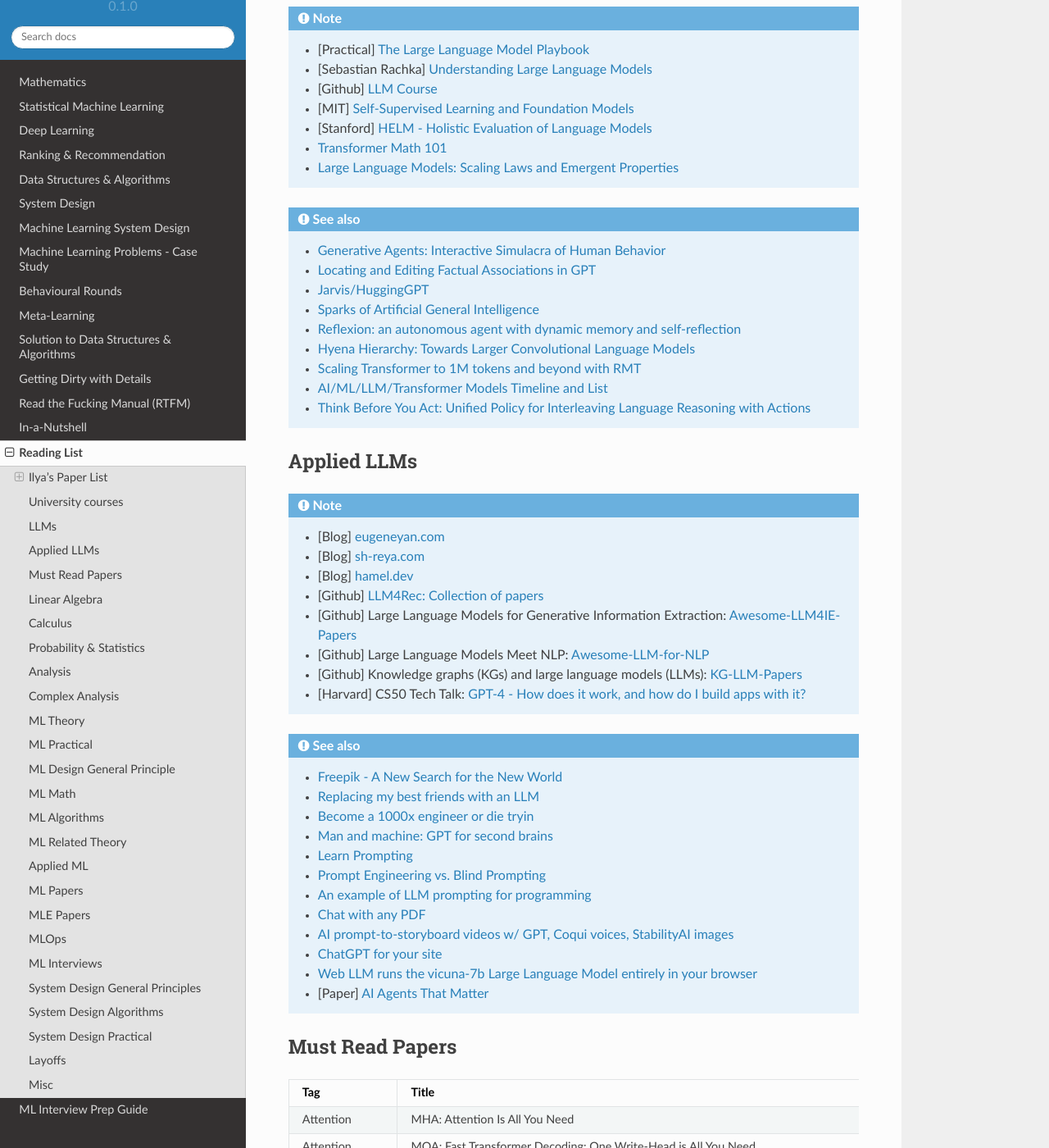
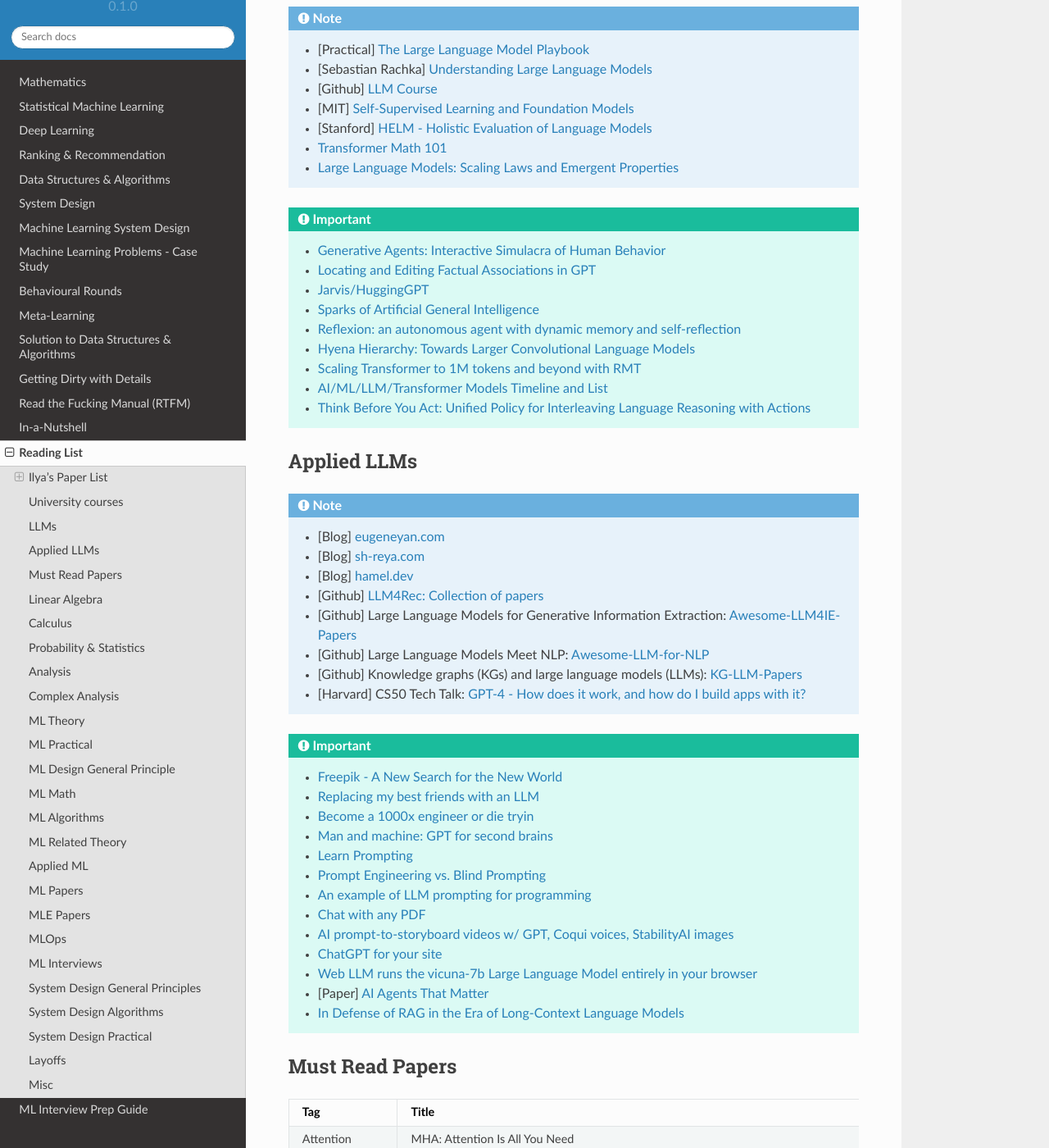
Before and after one commit to uselesstechjunks/leetcode, a Sphinx documentation site: the page built from docs/source/readlist.rst, in a window 1280 px wide and 1400 px high, scrolled down 1718 px. Shown: the whole window at 82% size. Built offline with Sphinx 7.4.7 and the Read the Docs theme 2.0.0, drawn with Linux system fonts in a browser that asks for light colours; part of the change alters nothing that is shown.

Commit message:
Update readlist.rst

```diff
--- a/docs/source/readlist.rst
+++ b/docs/source/readlist.rst
@@ -78,7 +78,7 @@ LLMs
 	* `Transformer Math 101 <https://blog.eleuther.ai/transformer-math/>`_
 	* `Large Language Models: Scaling Laws and Emergent Properties <https://cthiriet.com/articles/scaling-laws>`_
 
-.. seealso::
+.. important::
 	* `Generative Agents: Interactive Simulacra of Human Behavior <https://arxiv.org/pdf/2304.03442.pdf>`_
 	* `Locating and Editing Factual Associations in GPT <https://arxiv.org/pdf/2202.05262.pdf>`_
 	* `Jarvis/HuggingGPT <https://github.com/microsoft/JARVIS>`_
@@ -102,7 +102,7 @@ Applied LLMs
 	* [Github] Knowledge graphs (KGs) and large language models (LLMs): `KG-LLM-Papers <https://github.com/zjukg/KG-LLM-Papers>`_
 	* [Harvard] CS50 Tech Talk: `GPT-4 - How does it work, and how do I build apps with it? <https://www.youtube.com/watch?v=vw-KWfKwvTQ>`_
 
-.. seealso::
+.. important::
 	* `Freepik - A New Search for the New World <https://www.freepik.com/blog/new-search-new-world/>`_
 	* `Replacing my best friends with an LLM <https://www.izzy.co/blogs/robo-boys.html>`_
 	* `Become a 1000x engineer or die tryin <https://kadekillary.work/posts/1000x-eng/>`_
@@ -115,6 +115,7 @@ Applied LLMs
 	* `ChatGPT for your site <https://letterdrop.com/chatgpt?ref=hn>`_
 	* `Web LLM runs the vicuna-7b Large Language Model entirely in your browser <https://simonwillison.net/2023/Apr/16/web-llm/>`_
 	* [Paper] `AI Agents That Matter <https://arxiv.org/pdf/2407.01502>`_
+	* `In Defense of RAG in the Era of Long-Context Language Models <https://arxiv.org/pdf/2409.01666>`_
 
 ******************************************************************************************
 Must Read Papers
```
